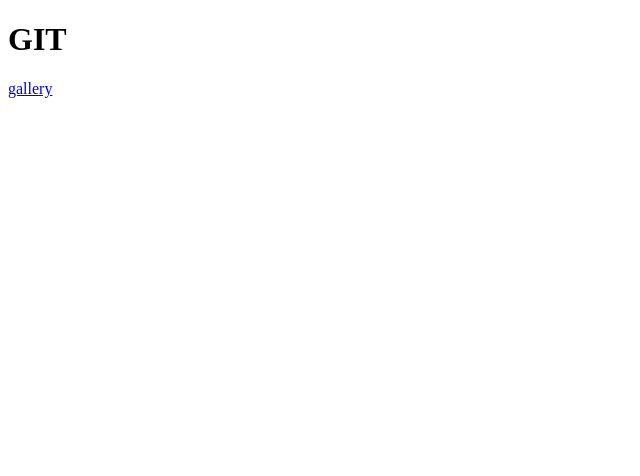
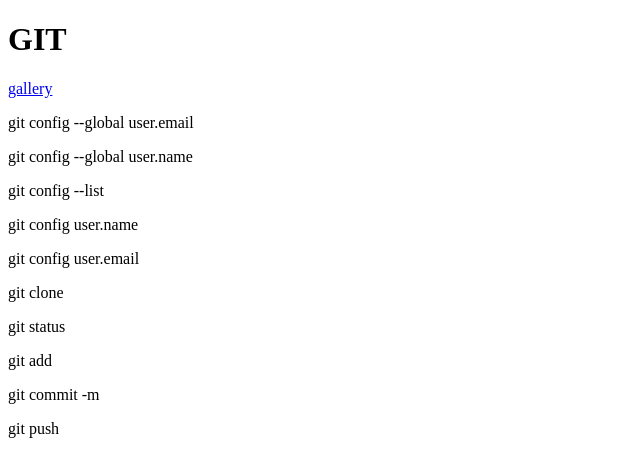
Before and after one commit to PrykhodkoAnton/homework4, a plain HTML site: page markup/index.html in a window 1280 px wide. Shown: the whole page, without its empty margins (0-640 px from the left). Drawn offline with Linux system fonts and the light colour scheme.

Commit message:
addedgitcommand

```diff
--- a/markup/index.html
+++ b/markup/index.html
@@ -12,6 +12,16 @@
     </header>
     <main>
         <a href="gallery.html">gallery</a>
+        <p>git config --global user.email</p>
+        <p>git config --global user.name</p>
+        <p>git config --list</p>
+        <p>git config user.name</p>
+        <p>git config user.email</p>
+        <p>git clone </p>
+        <p>git status</p>
+        <p>git add</p>
+        <p>git commit -m</p>
+        <p>git push </p>
     </main>
 </body>
 </html>
```
